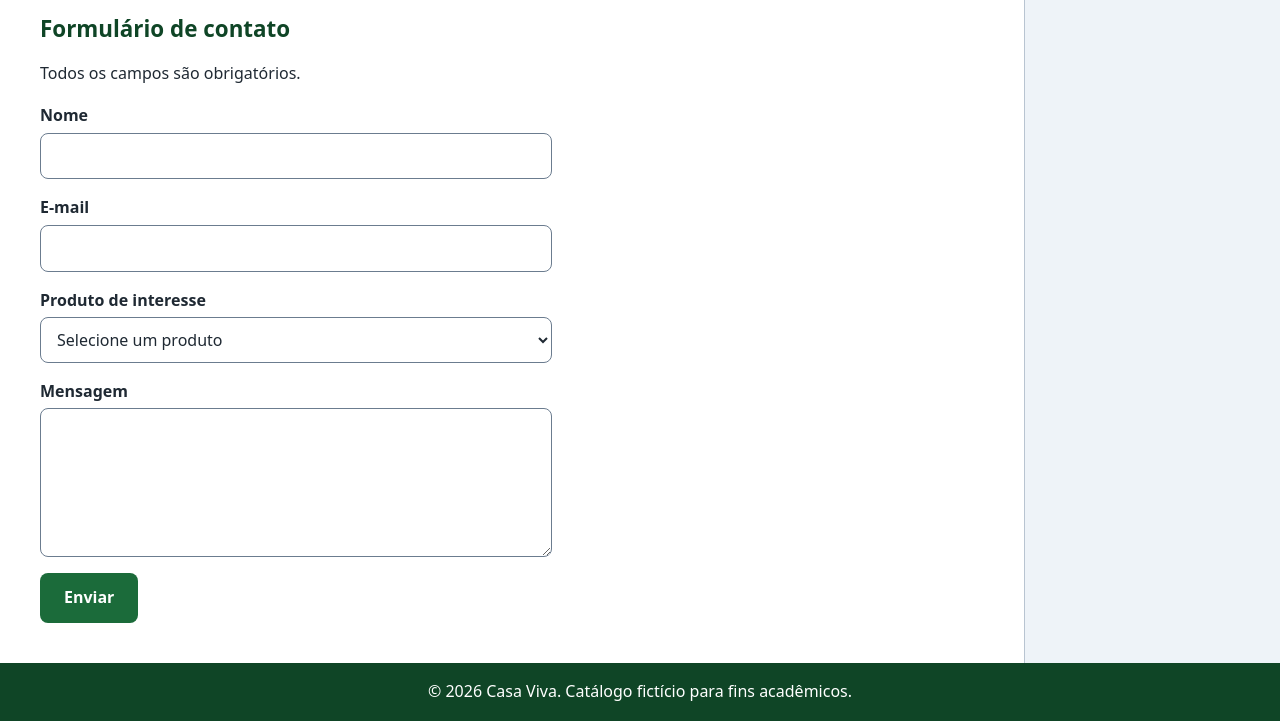
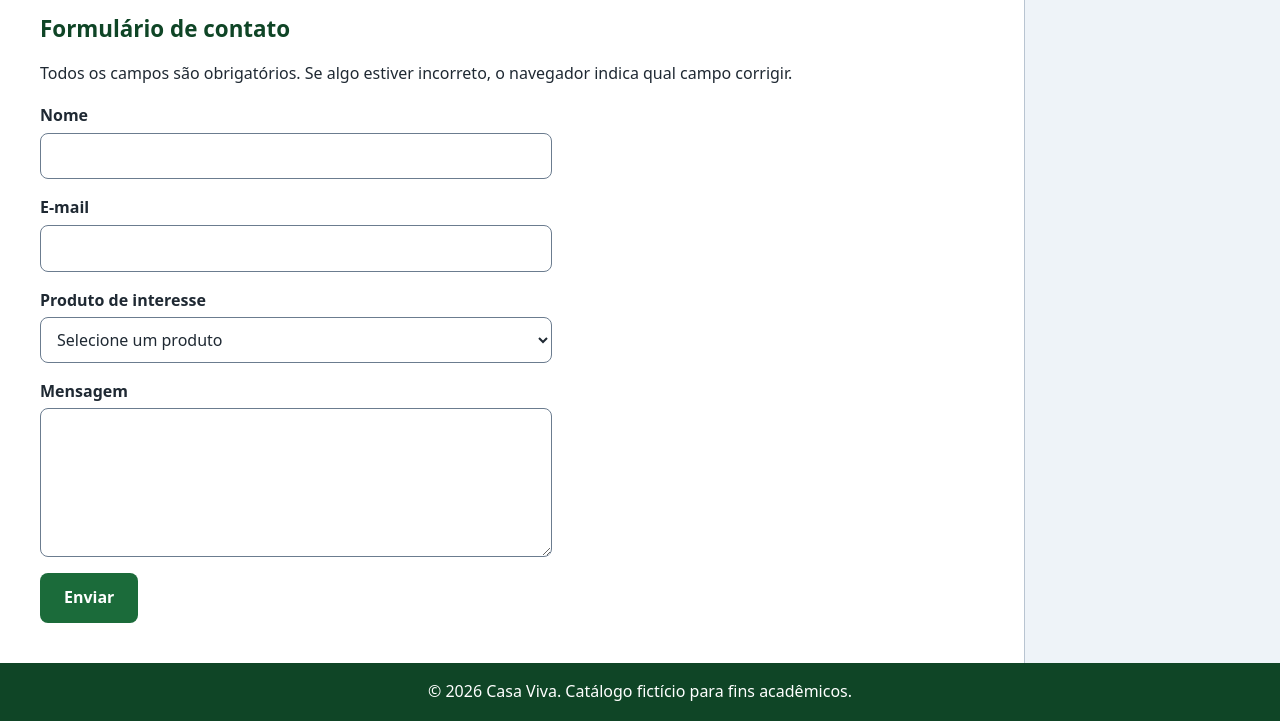
Before and after one commit to MatheusCZago/HTML-EL, a plain HTML site: page contato.html in a window 1280 px wide. Shown: the part 218-939 px from the top of the page. Drawn offline with Linux system fonts and the light colour scheme.

Commit message:
Detalha o aviso de campos obrigatórios

```diff
--- a/contato.html
+++ b/contato.html
@@ -28,7 +28,7 @@
 
       <section aria-labelledby="titulo-formulario">
         <h2 id="titulo-formulario">Formulário de contato</h2>
-        <p>Todos os campos são obrigatórios.</p>
+        <p>Todos os campos são obrigatórios. Se algo estiver incorreto, o navegador indica qual campo corrigir.</p>
         <form class="formulario" method="get" action="contato.html">
           <div>
             <label for="nome">Nome</label>
```
